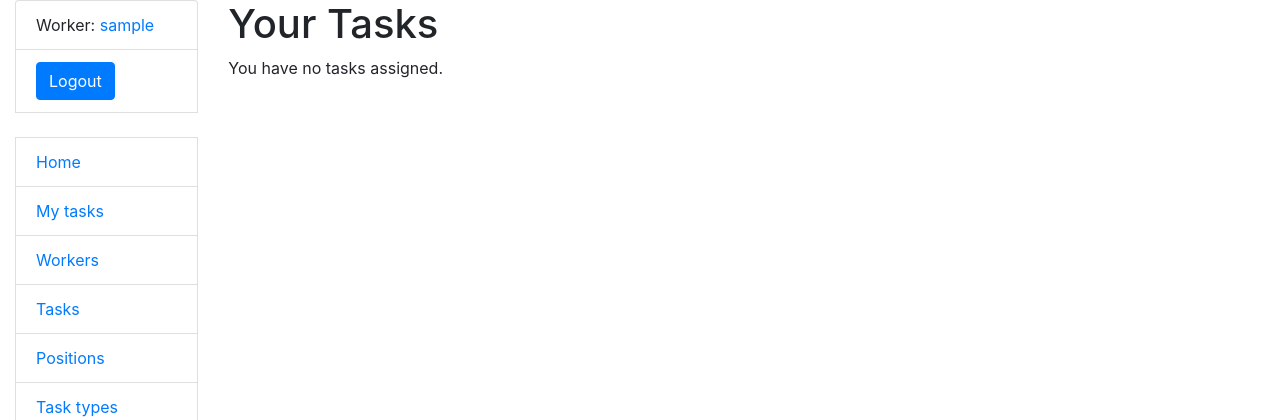
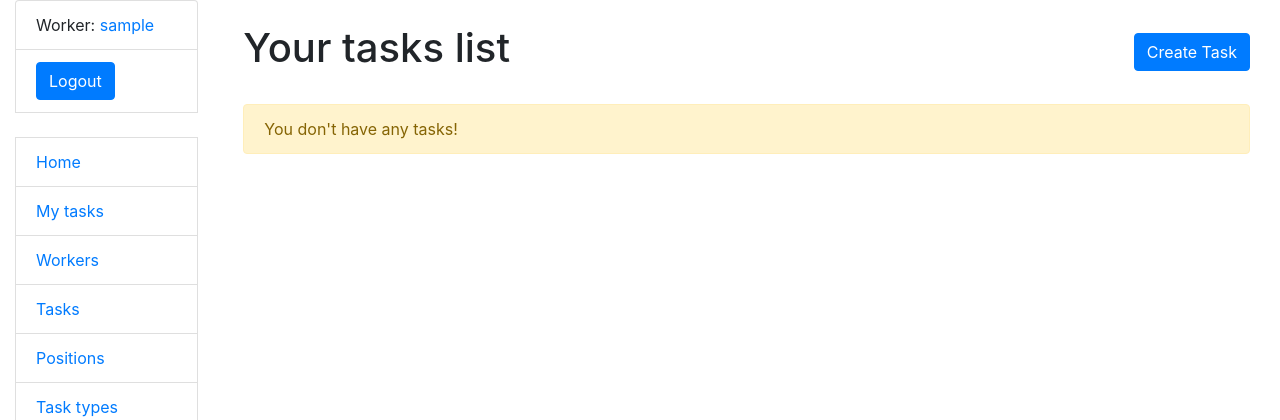
Before and after one commit to SpecializedBaby/task-master-pro, a Django app: page /my-tasks/ in a window 1280 px wide. Shown: the top 420 px of the page. Run offline with Django 5.2, Linux system fonts and the light colour scheme; the visitor is signed in with stand-in values (Sample User, id 1); data that the repository does not hold is empty.

Commit message:
feat: Add button to create task with current user preselected as assignee
- Updated TaskForm to allow initial value for assignees field
- Overridden get_initial method in TaskCreateView to preselect current user as assignee
- Added button on task list page to create a new task with current user preselected

This commit enhances the task creation experience by prepopulating the assignees field with the current user when creating a new task.

```diff
--- a/templates/task_manager/worker_task_list.html
+++ b/templates/task_manager/worker_task_list.html
@@ -1,16 +1,32 @@
 {% extends "base.html" %}
 
 {% block content %}
-  <h1>Your Tasks</h1>
-  {% if worker_tasks %}
-    <ul>
-      {% for task in worker_tasks %}
-        <li>
-          <strong>{{ task.name }}</strong> - {{ task.task_type.name }}
-        </li>
-      {% endfor %}
-    </ul>
-  {% else %}
-    <p>You have no tasks assigned.</p>
-  {% endif %}
+  <div class="container mt-4">
+    <div class="d-flex justify-content-between align-items-center">
+      <h1>Your tasks list</h1>
+      <a href="{% url 'task_manager:task-create' %}" class="btn btn-primary">
+        Create Task
+      </a>
+    </div>
+    {% if worker_tasks %}
+      <div class="list-group mt-4">
+        {% for task in worker_tasks %}
+          <a href="{% url 'task_manager:task-detail' pk=task.id %}" class="list-group-item list-group-item-action">
+            <div class="d-flex w-100 justify-content-between">
+              <h5 class="mb-1">{{ task.name }}</h5>
+              <small>Deadline: {{ task.deadline }}</small>
+            </div>
+            <p class="mb-1">Description: {{ task.description }}</p>
+            <small>Type: {{ task.task_type.name }}</small>
+            <br>
+            <small>Assigned by: {{ task.assignees.username }}</small>
+          </a>
+        {% endfor %}
+      </div>
+    {% else %}
+      <div class="alert alert-warning mt-4" role="alert">
+        You don't have any tasks!
+      </div>
+    {% endif %}
+  </div>
 {% endblock %}
```
